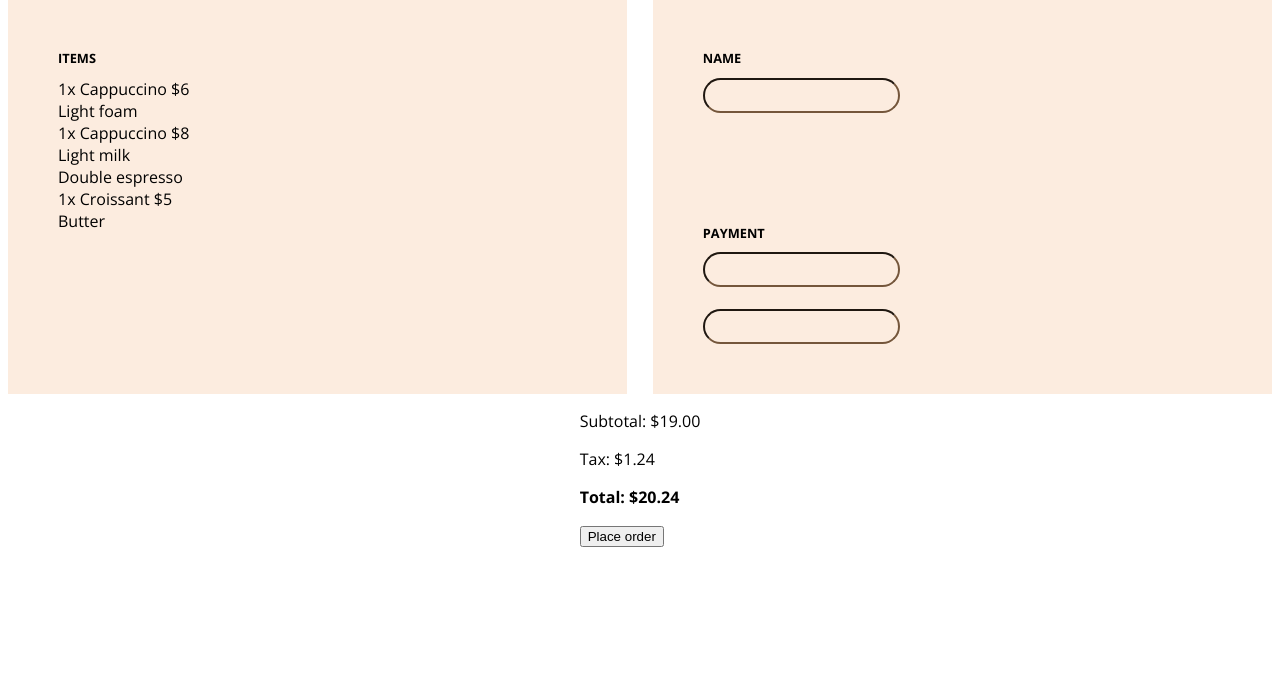
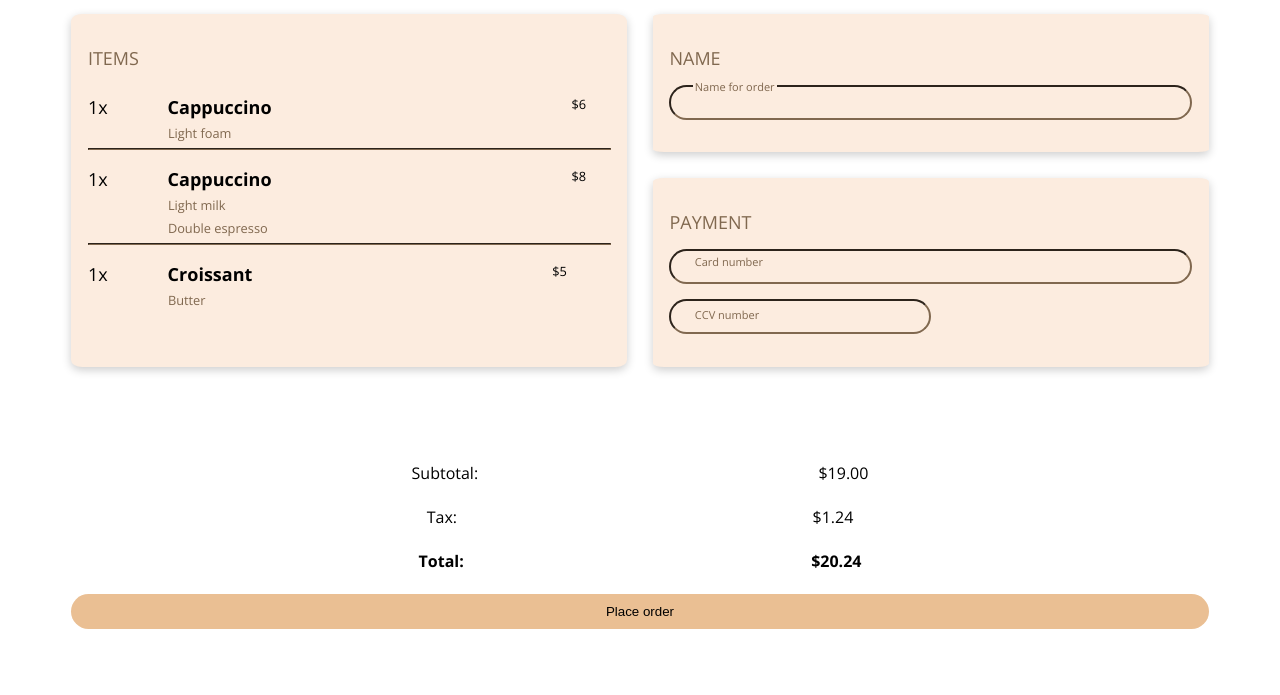
Before and after one commit to jameerowe/coffeemasters, a plain HTML site: page index.html in a window 1280 px wide. Shown: the part 105-800 px from the top of the page. Drawn offline with nearby package versions, Linux system fonts and the light colour scheme.

Commit message:
Add files via upload
a ton more styling

```diff
--- a/index.html
+++ b/index.html
@@ -24,20 +24,22 @@
 
             <div class="box items">
             <h2>ITEMS</h2>
-            <div>1x Cappuccino $6</div>
-                <div>Light foam</div>
-            <div>1x Cappuccino $8</div>
-                <div>Light milk</div>
-                <div>Double espresso</div>
-            <div>1x Croissant $5</div>
-                <div>Butter</div>
+            <div class="menu-item"><div class="amount">1x</div> <div class="item-name">Cappuccino</div> <div class="price">$6</div></div>
+                <div class="add-on">Light foam</div>
+                <hr>
+            <div class="menu-item"><div class="amount">1x</div> <div class="item-name">Cappuccino</div> <div class="price">$8</div></div>
+                <div class="add-on">Light milk</div>
+                <div class="add-on">Double espresso</div>
+                <hr>
+            <div class="menu-item"><div class="amount">1x</div> <div class="item-name">Croissant</div> <div class="price">$5</div></div>
+                <div class="add-on">Butter</div>
             </div>
 
             <div class="input-group">
                 <div class="box name">
                 <h2>NAME</h2>
                 <form>
-                    <label for="name" class="input-label">Name for order</label>
+                    <label for="name" class="input-name">Name for order</label>
                     <input id="name" class="input-box" />
                  </form>
                 </div>
@@ -45,11 +47,10 @@
             <div class="box payment">
             <h2>PAYMENT</h2>
             <form>
-                <label for="payment" class="input-label">Card number</label>
+                <label for="payment" class="input-card">Card number</label>
                 <input id="payment" class="input-box" />
                 <br>
-                <br>
-                <label for="ccv" class="input-label">CCV number</label>
+                <label for="ccv" class="input-ccv">CCV number</label>
                 <input id="ccv" class="input-box" />
             </form>
             </div>
@@ -58,10 +59,13 @@
         </div>
 
         <div class="submit">
-            <p>Subtotal: $19.00</p>
-            <p>Tax: $1.24</p>
-            <p><b>Total: $20.24</b></p>
-            <button>Place order</button>
+            <div class="submit-line"><div class="left-side">Subtotal:</div> <div class="right-side">$19.00</div></div>
+            <br>
+            <div class="submit-line"><div class="left-side">Tax:</div> <div class="right-side">$1.24</div></div>
+            <br>
+            <div class="submit-line"><div class=left-side"><b>Total:</b></div> <div class="right-side"><b>$20.24</b></div></div>
+            <br>
+            <button class="order-button">Place order</button>
         </div>
         </div>
 
--- a/styles.css
+++ b/styles.css
@@ -17,51 +17,137 @@
     background-color: #442c1c;
     color: #f8efc0;
     width: 100%;
-    justify-content: center;
+    text-align: center;
   }
 
   .grid-container {
     display: grid;
     grid-template-columns: repeat(2, 1fr);
-    width: 100%;
+    width: 90%;
     column-gap: 2vw;
+    margin-top: 2vw;
+    margin-bottom: 2vw;
   }
 
   .box {
     background-color: #fcecdf;
-    padding: 50px;
+    padding: 3%;
+    border-radius: 2%;
+    box-shadow: 0 3px 10px rgb(0 0 0 / 0.2);
+    font-size: 1vw;
   }
 
   h2 {
-    font-size: 1vw;
+    font-size: large;
+    font-weight: 400;
+    font-style: normal;
+    color: #80684f;
   }
 
   .box-items {
     display: flex;
-    justify-content: space-between;
-    width: 100%;
-    padding: 50%;
+    width: 80%;
+    padding: 50px;
+    margin-top: 3%;
   }
 
+  .payment {
+    margin-top: 2vw;
+  }
+
+  .menu-item {
+    padding-top: 10px;
+    display: flex;
+  }
+
+  hr {
+    border-color: #80684f;
+    border-width: 0.25px;
+  }
+  .amount {
+    font-size: large;
+  }
+
+  .item-name {
+    padding-left: 60px;
+    font-weight: bold;
+    font-size: large;
+  }
+
+  .price {
+    padding-left: 300px;
+  }
+
+  .add-on {
+    padding-top: 5px;
+    padding-left: 80px;
+    color: #80684f;
+  }
 
   .input-group {
     position: relative;
     display: inline-block;
   }
 
+  .input-name {
+    background-color: #fcecdf;
+    color: #80684f;
+    font-size: 11px;
+    position: absolute;
+    left: 40px;
+    top: 65px;
+    padding: 0 2px;
+  }
+
+  .input-card {
+    background-color: #fcecdf;
+    color: #80684f;
+    font-size: 11px;
+    position: absolute;
+    left: 40px;
+    top: 240px;
+    padding: 0 2px;
+  }
+
+  .input-ccv {
+    background-color: #fcecdf;
+    color: #80684f;
+    font-size: 11px;
+    position: absolute;
+    left: 40px;
+    top: 293px;
+    padding: 0 2px;
+  }
+
   .input-box {
-    border-color: #74563b;
+    border-color: #80684f;
     padding: 8px;
     border-radius: 50px;
     background-color: #fcecdf;
+    width: 100%;
+    margin-bottom: 3%;
   }
 
-  .input-label {
-    background-color: #fcecdf;
-    color: #74563b;
-    font-size: 11px;
-    position: absolute;
-    left: 25px;
-    top: -7px;
-    padding: 0 2px;
+  #ccv {
+    width: 50%;
   }
+
+  .submit {
+    display: flex;
+    flex-direction: column;
+    width: 90%;
+    margin-top: 70px;
+  }
+
+  .submit-line {
+    display: flex;
+    justify-content: space-evenly;
+  }
+
+  .order-button {
+    background-color: #eabf93;
+    border-radius: 50px;
+    padding: 10px;
+    border: none;
+    margin-bottom: 50px;
+  }
```
